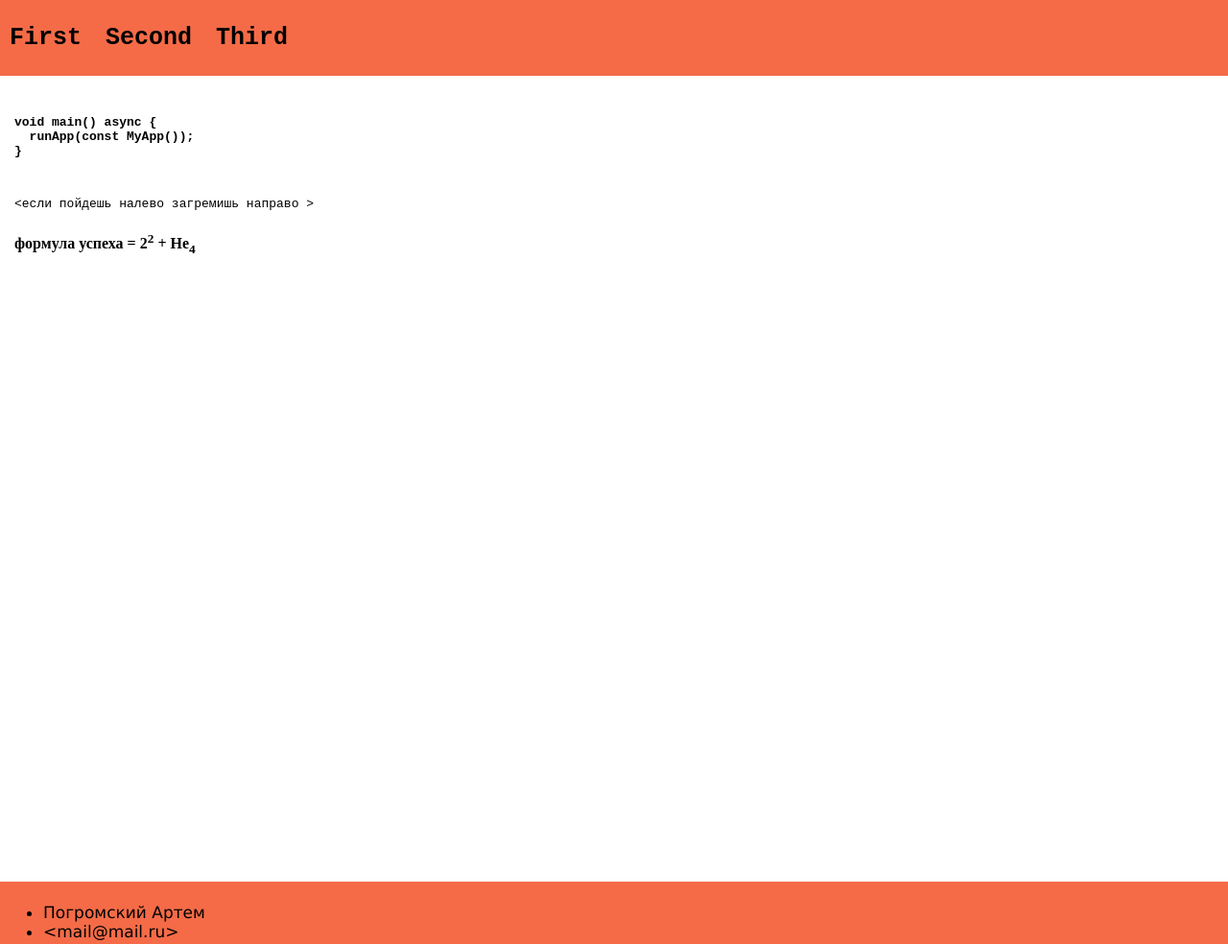
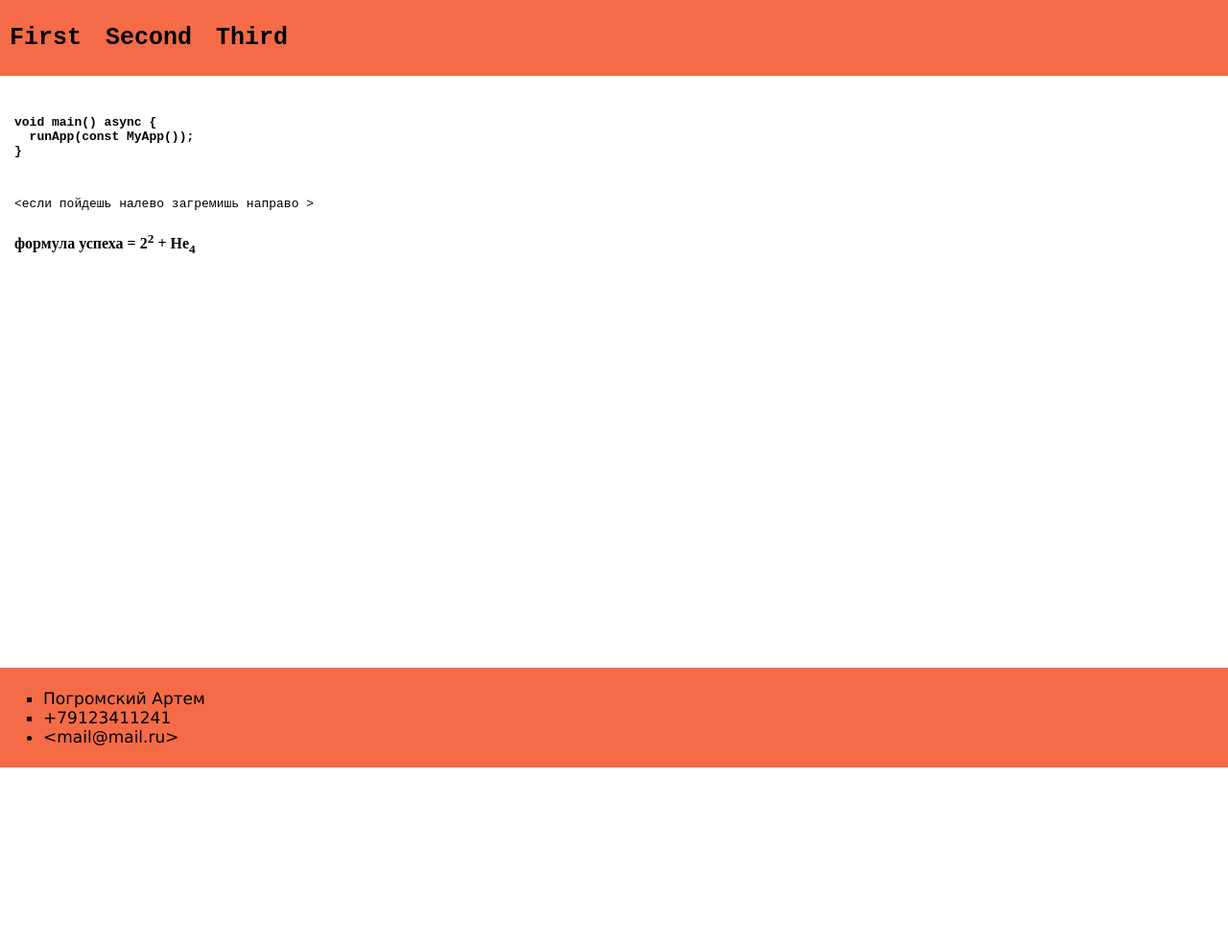
Before and after one commit to pogromartem/frontend_first_project, a plain HTML site: page second.html in a window 1280 px wide. Shown: the whole page at 96% size. After the commit the page ends 919 px from the top, so only its background shows below. Drawn offline with Linux system fonts and the light colour scheme.

Commit message:
fix: fix contact

```diff
--- a/second.html
+++ b/second.html
@@ -39,8 +39,17 @@
     </main>
     <footer>
         <ul>
-            <li>Погромский Артем</li>
-            <li>&lt;mail@mail.ru&gt;</li>
+            <li type="square">Погромский Артем</li>
+            <li type="square">
+                <a href="tel: +79123411241">
+                    +79123411241
+                </a>
+            </li>
+            <li>
+                <a href="mail to: mail@mail.ru">
+                    &lt;mail@mail.ru&gt;
+                </a>
+            </li>
         </ul>
     </footer>
 </body>
--- a/src/css/main.css
+++ b/src/css/main.css
@@ -33,13 +33,14 @@ main {
 }
 
 footer {
-    position: sticky;
-
+    position: fixed;
+    width: 100%;
     background-color: #F56B47;
     font-size: 17px;
     font-family:'Lucida Sans', 'Lucida Sans Regular', 'Lucida Grande', 'Lucida Sans Unicode', Geneva, Verdana, sans-serif;
     padding: 5px;
-    margin-bottom: -5px;
+    bottom: 0px;
+
 }
 
 li {
```
Also changed, not shown: index.html (+11 -2 lines), third.html (+11 -2 lines).
